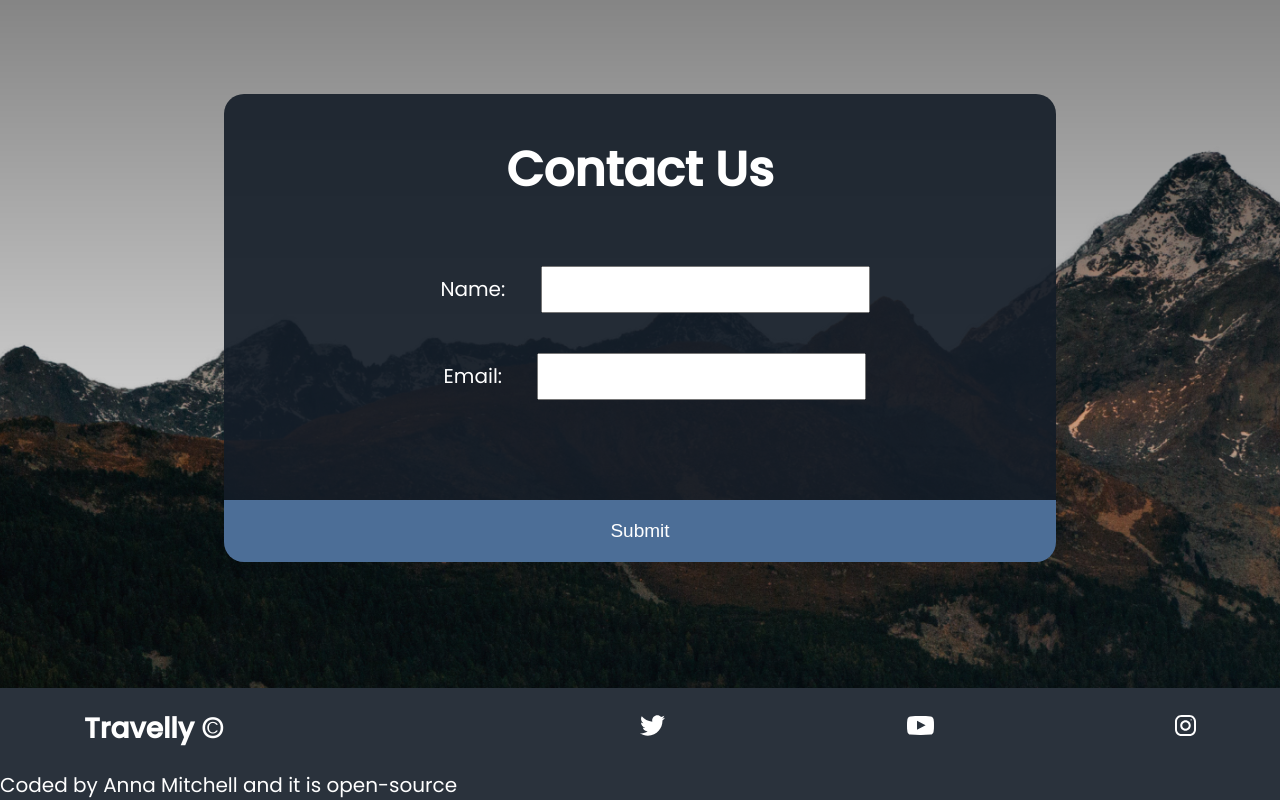
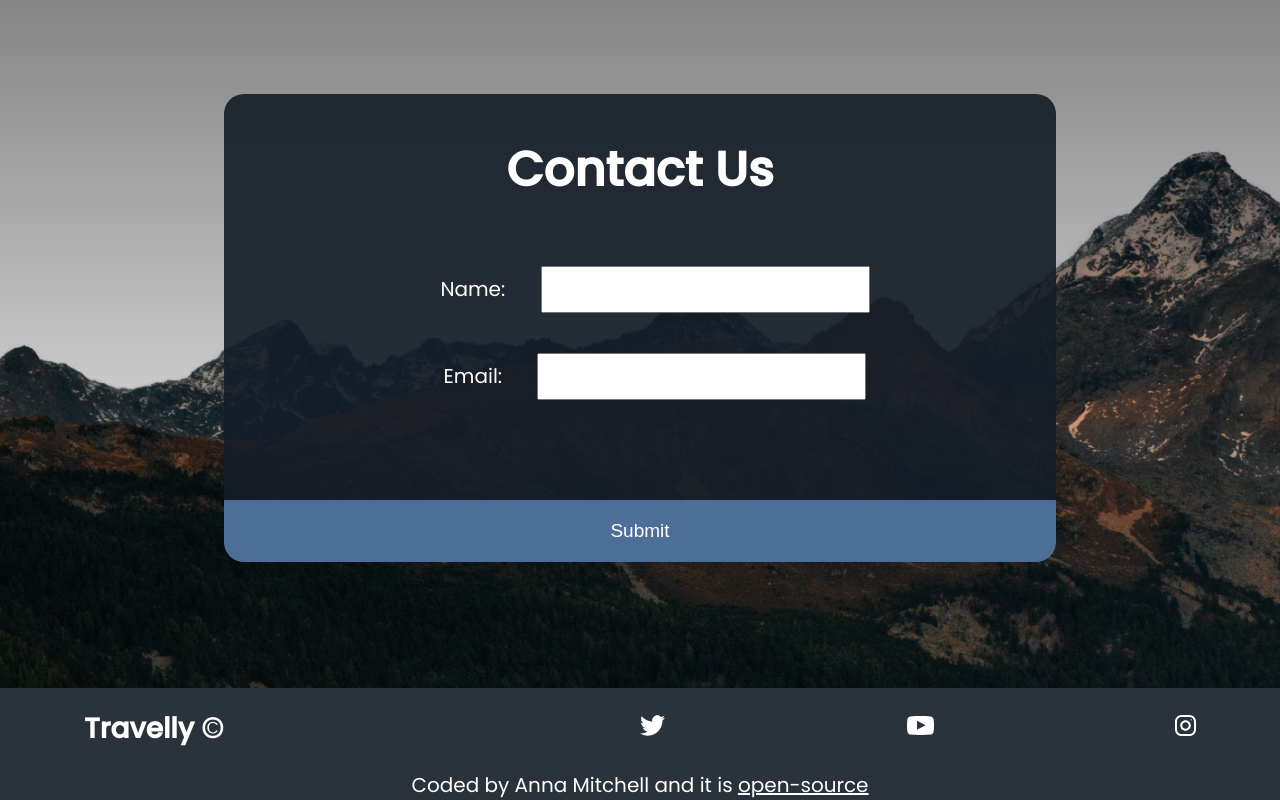
Before and after one commit to AnnaMitchellDeveloper/Travelly, a plain HTML site: page index.html in a window 1280 px wide. Shown: the part 2434-3234 px from the top of the page. Drawn offline with Linux system fonts and the light colour scheme; a web font is replaced by a local one.

Commit message:
Added style on footer

```diff
--- a/Style.css
+++ b/Style.css
@@ -244,6 +244,12 @@ footer ul{
     justify-content: space-between;
     align-items: center;
 }
+footer p {
+    text-align: center;
+}
+footer a{
+    text-decoration: underline;
+}
 button:focus {
     background: #2c3f57;
     outline-style: solid;
```
